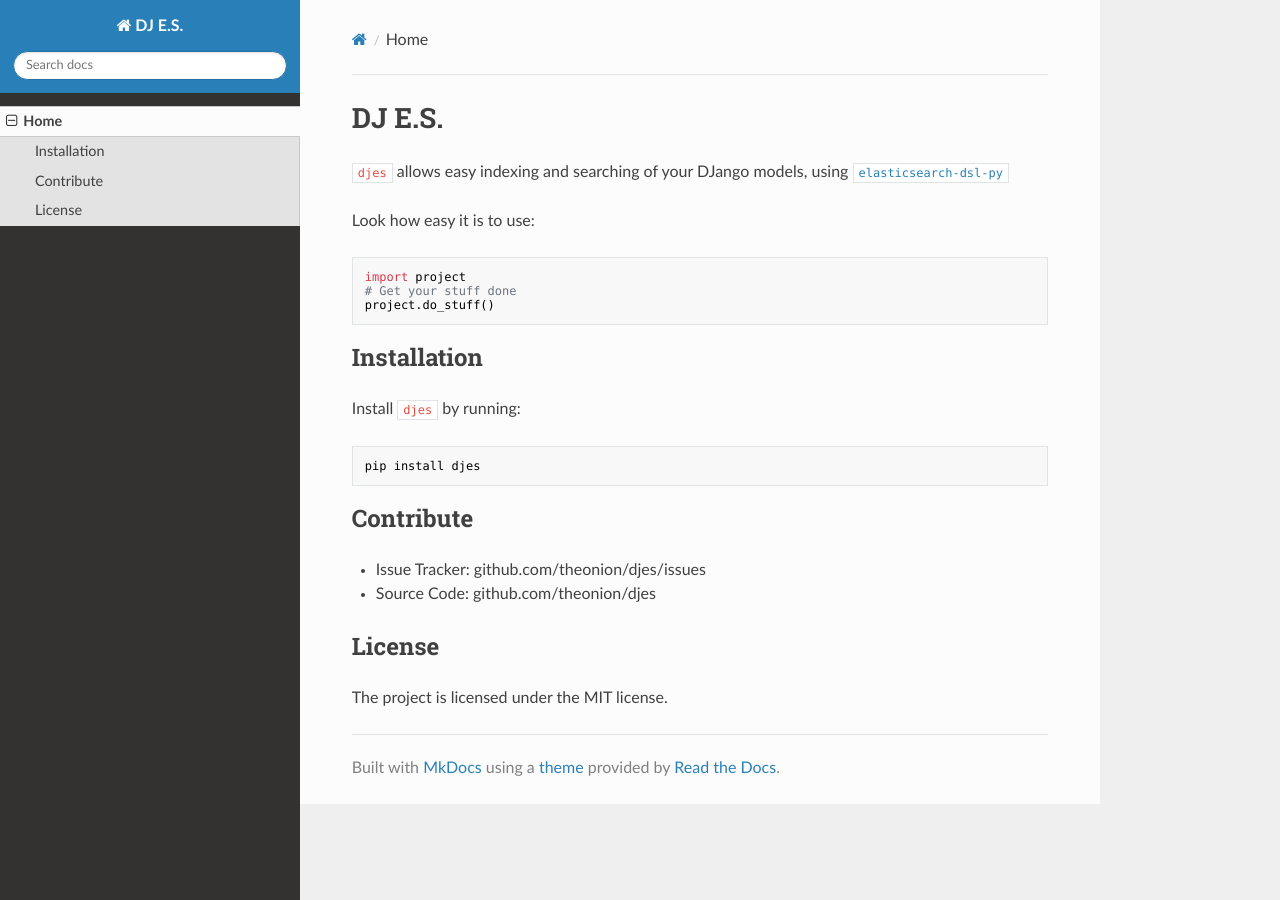
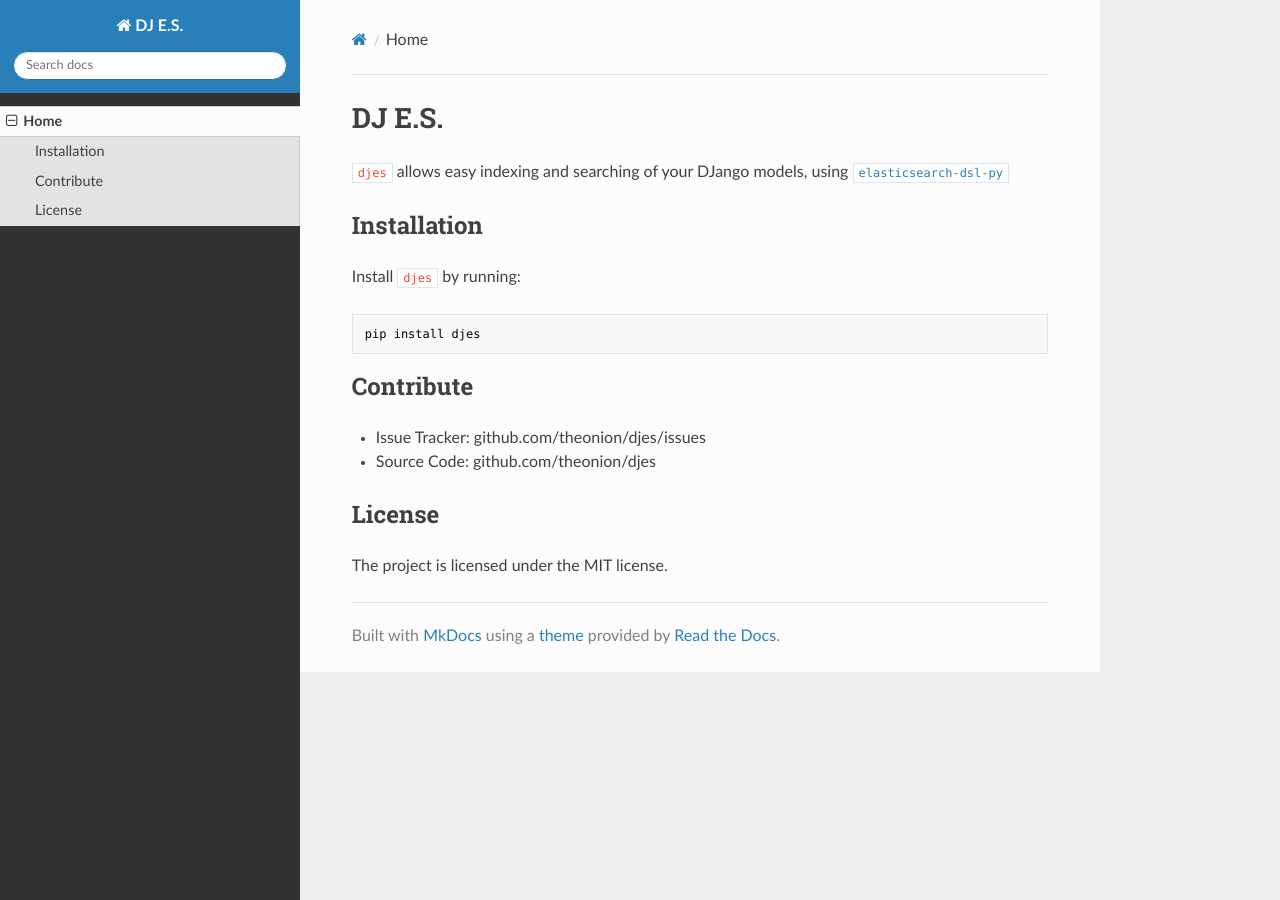
Before and after one commit to theonion/djes, an MkDocs documentation site: the page built from docs/docs/index.md, in a window 1280 px wide. Built offline with MkDocs 1.6.1, drawn with Linux system fonts in a browser that asks for light colours; nearby versions of some CDN libraries; old or Windows-style settings are respelled for this version of MkDocs.

Commit message:
Killing boilerplate

```diff
--- a/docs/docs/index.md
+++ b/docs/docs/index.md
@@ -2,12 +2,6 @@
 ========
 
 `djes` allows easy indexing and searching of your DJango models, using [`elasticsearch-dsl-py`](https://github.com/elastic/elasticsearch-py/)
-
-Look how easy it is to use:
-
-    import project
-    # Get your stuff done
-    project.do_stuff()
 
 Installation
 ------------
```
